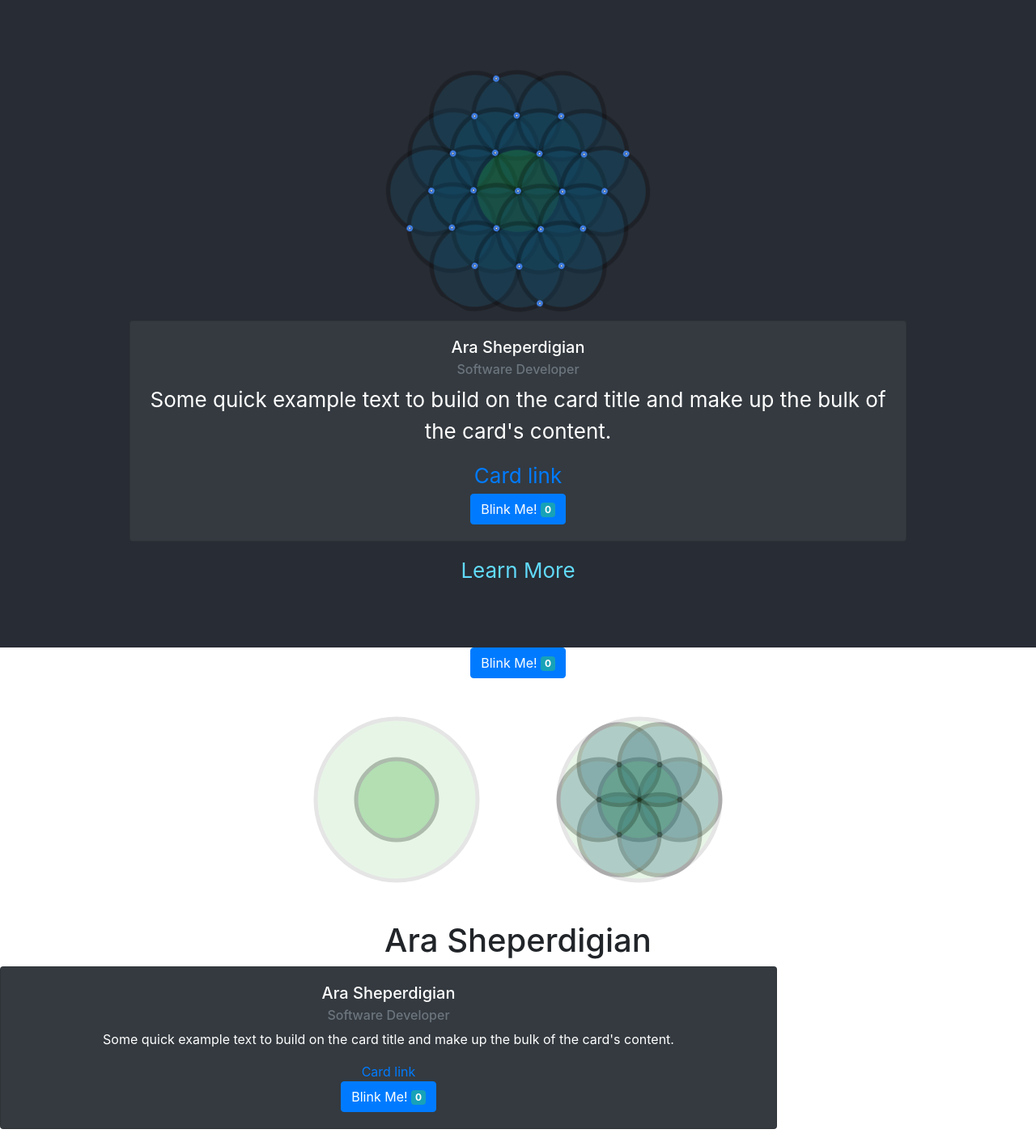
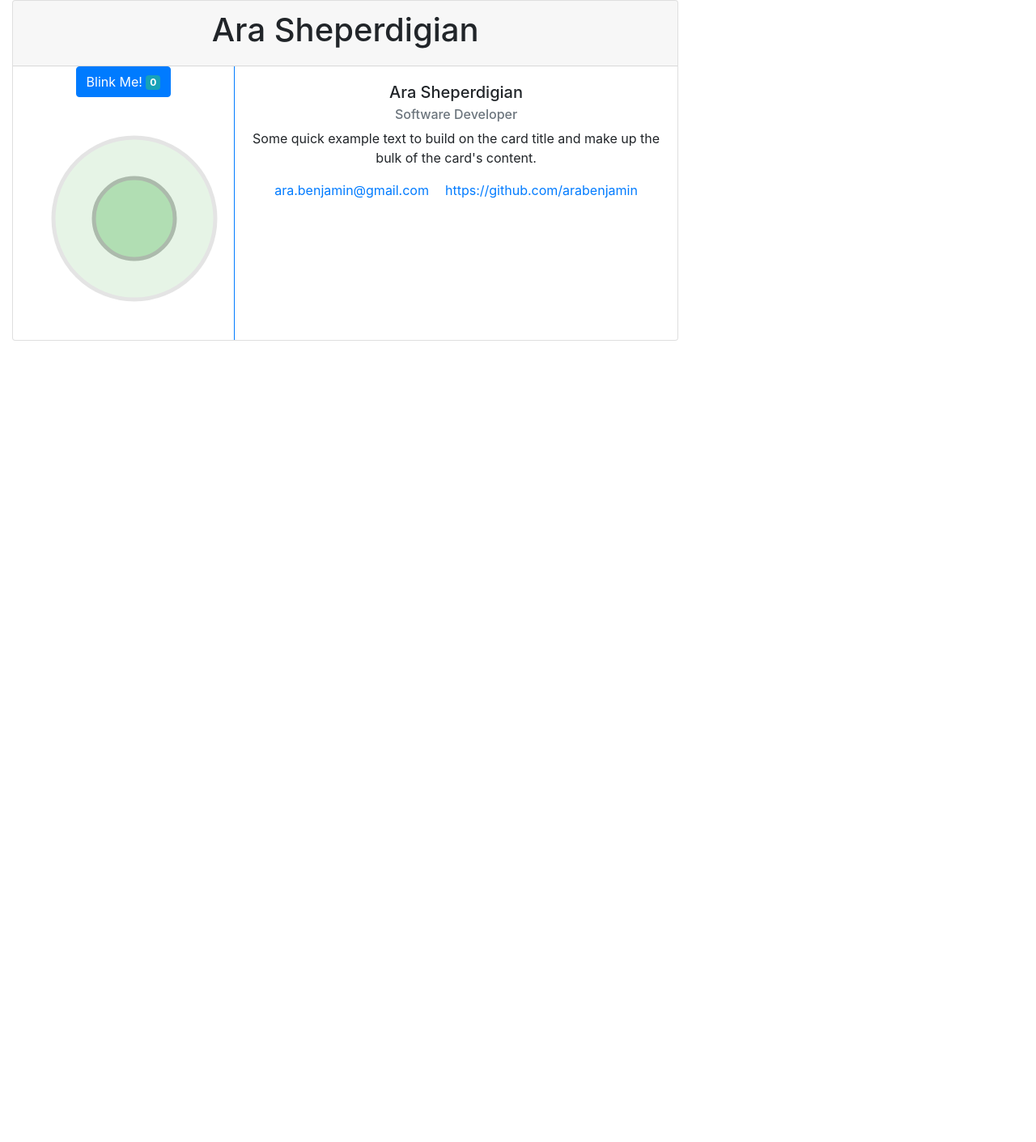
Before and after one commit to arabenjamin/jubilant-pancake, a React (Create React App) app in the folder client/: page / in a window 1280 px wide. Shown: the whole page at 81% size. After the commit the page ends 800 px from the top, so only its background shows below. Built offline with nearby package versions, Linux system fonts and the light colour scheme.

Commit message:
built card removed default header

```diff
--- a/client/src/App.js
+++ b/client/src/App.js
@@ -72,6 +72,29 @@ class App extends Component {
   render() {
     return (
       <div className="App">
+        <div className="contianer-fluid">
+          <div className="row-fluid">
+            <div className="col-8 center">
+              <MyCv
+                data={this.state.name}
+                blinks = {this.state.blinks}
+                handleClick = {this.handleSubmit}
+                hasPosted = {this.state.hasPosted}
+                hasBlinked = {this.state.hasBlinked}
+                hasError = {this.state.hasError}
+              />
+            </div>
+          </div>
+        </div>
+      </div>
+    );
+  }
+}
+
+
+function TheHeader(props){
+
+  return(
     <header className="App-header">
       <img src={logo} className="App-logo" alt="logo" />
       <MyCv
@@ -90,33 +113,9 @@ class App extends Component {
         Learn More
       </a>
     </header>
-        <div className="contianer">
-          <div className="row">
-            <div className="col">
-            <Button
-              handleClick = {this.handleSubmit}
-              hasPosted = {this.state.hasPosted}
-              hasBlinked = {this.state.hasBlinked}
-              hasError = {this.state.hasError}
-            />
 
-            <Icon2 blinks = {this.state.blinks}/>
-            <MyLogo />
+  )
 
-            <MyName data={this.state.name}/>
-            <MyCv
-              data={this.state.name}
-              handleClick = {this.handleSubmit}
-              hasPosted = {this.state.hasPosted}
-              hasBlinked = {this.state.hasBlinked}
-              hasError = {this.state.hasError}
-            />
-            </div>
-          </div>
-        </div>
-      </div>
-    );
-  }
 }
 
 function Button(props){
@@ -267,21 +266,31 @@ function MyName(props){
 
 function MyCv(props){
 
-  console.log(props);
+  console.log("CV Props:",props);
   return(
 
-    <div className="card w-75 text-white bg-dark mb-3 align-self-center">
+    <div className="card  mb-3">
+      <div className="card-header"><MyName data={props.data}/></div>
+      <div className="row no-gutters">
+        <div className="col-md-4 border-right border-primary">
+          <Button
+            handleClick = {props.handleClick}
+            hasPosted = {props.hasPosted}
+            hasBlinked = {props.hasBlinked}
+            hasError = {props.hasError}
+          />
+
+          <Icon2 blinks = {props.blinks}/>
+        </div>
+        <div class="col-md-8">
           <div className="card-body">
             <h5 className="card-title">Ara Sheperdigian</h5>
             <h6 className="card-subtitle mb-2 text-muted">Software Developer</h6>
             <p className="card-text">Some quick example text to build on the card title and make up the bulk of the card's content.</p>
-        <a href="/" className="card-link">Card link</a>
-        <Button
-          handleClick = {props.handleSubmit}
-          hasPosted = {props.hasPosted}
-          hasBlinked = {props.hasBlinked}
-          hasError = {props.hasError}
-        />
+            <a href="/" className="card-link">ara.benjamin@gmail.com</a>
+            <a href="/" className="card-link">https://github.com/arabenjamin </a>
+          </div>
+        </div>
       </div>
     </div>
   )
```
Lines whose indentation alone changed are shown as unchanged.
